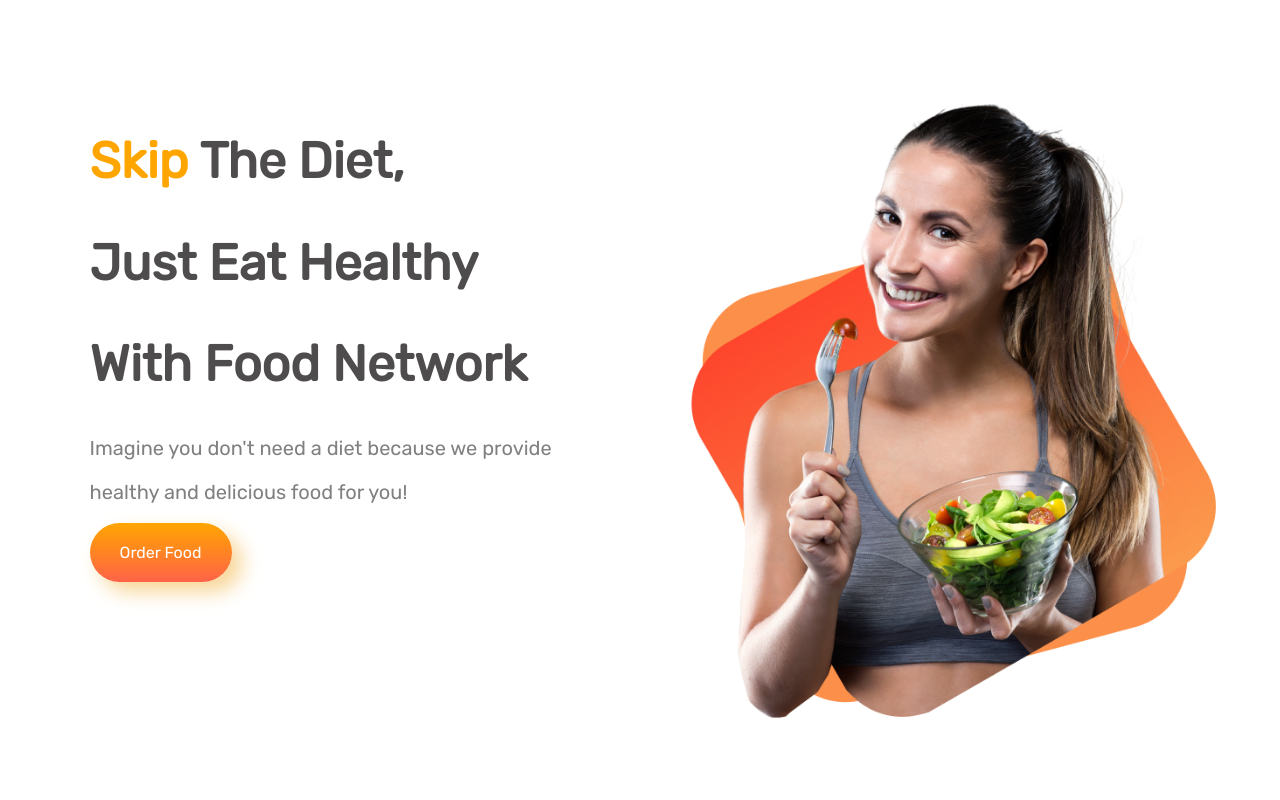
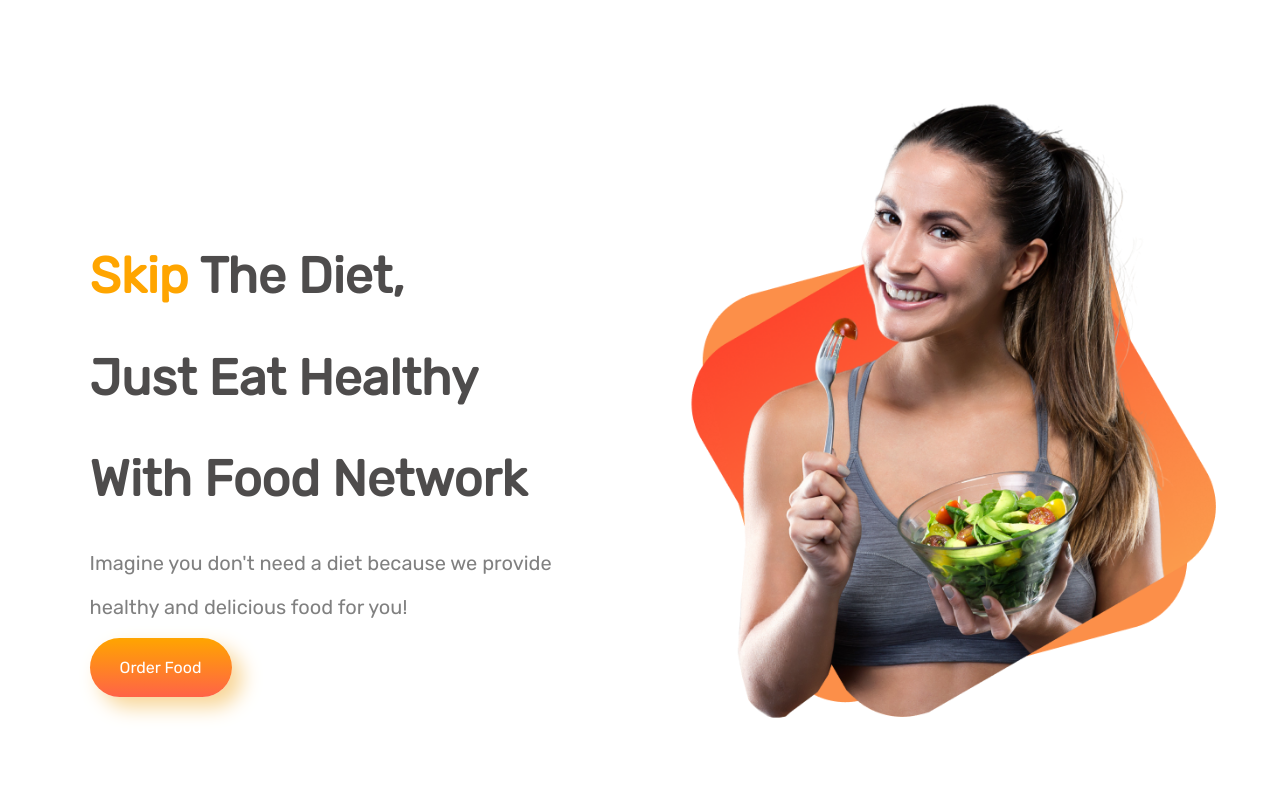
Before and after one commit to Sreya-Mazumder/food-network, a plain HTML site: page index.html in a window 1280 px wide. Shown: the top 800 px of the page. Drawn offline with Linux system fonts and the light colour scheme.

Commit message:
rechecked

```diff
--- a/index.html
+++ b/index.html
@@ -15,7 +15,7 @@
 
 <body>
     <section class="flexible-container padding">
-        <div class="half-width" class="top-padding">
+        <div class="half-width top-padding">
             <h1 class="first-heading-color"><span class="orange-colored">Skip</span> The Diet, </h1>
             <h1 class="first-heading-color">Just Eat Healthy</h1>
             <h1 class="first-heading-color">With Food Network</h1>
@@ -41,6 +41,7 @@
             <a class="link-button" target="_blank" href="https://www.goodfood.com.au/">Contact Me</a>
         </div>
     </section>
+
     <section>
         <h2 class="first-heading-color text-allignment">My Recepies</h2>
         <p class="text-allignment">Here,we are putting some recepies picture and description.Hoping that you will enjoy!
```
Also changed, not shown: style.css (line endings or trailing spaces).
